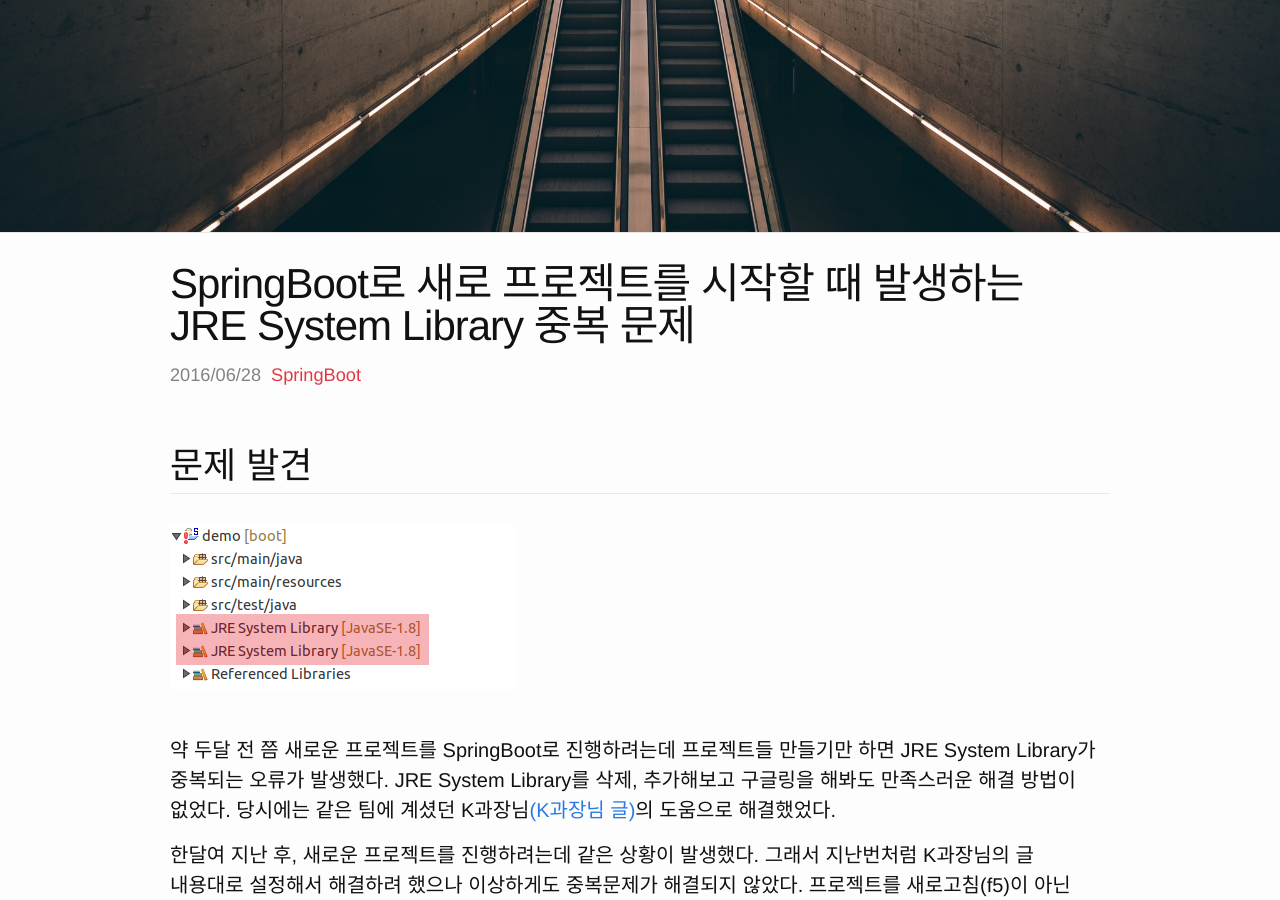
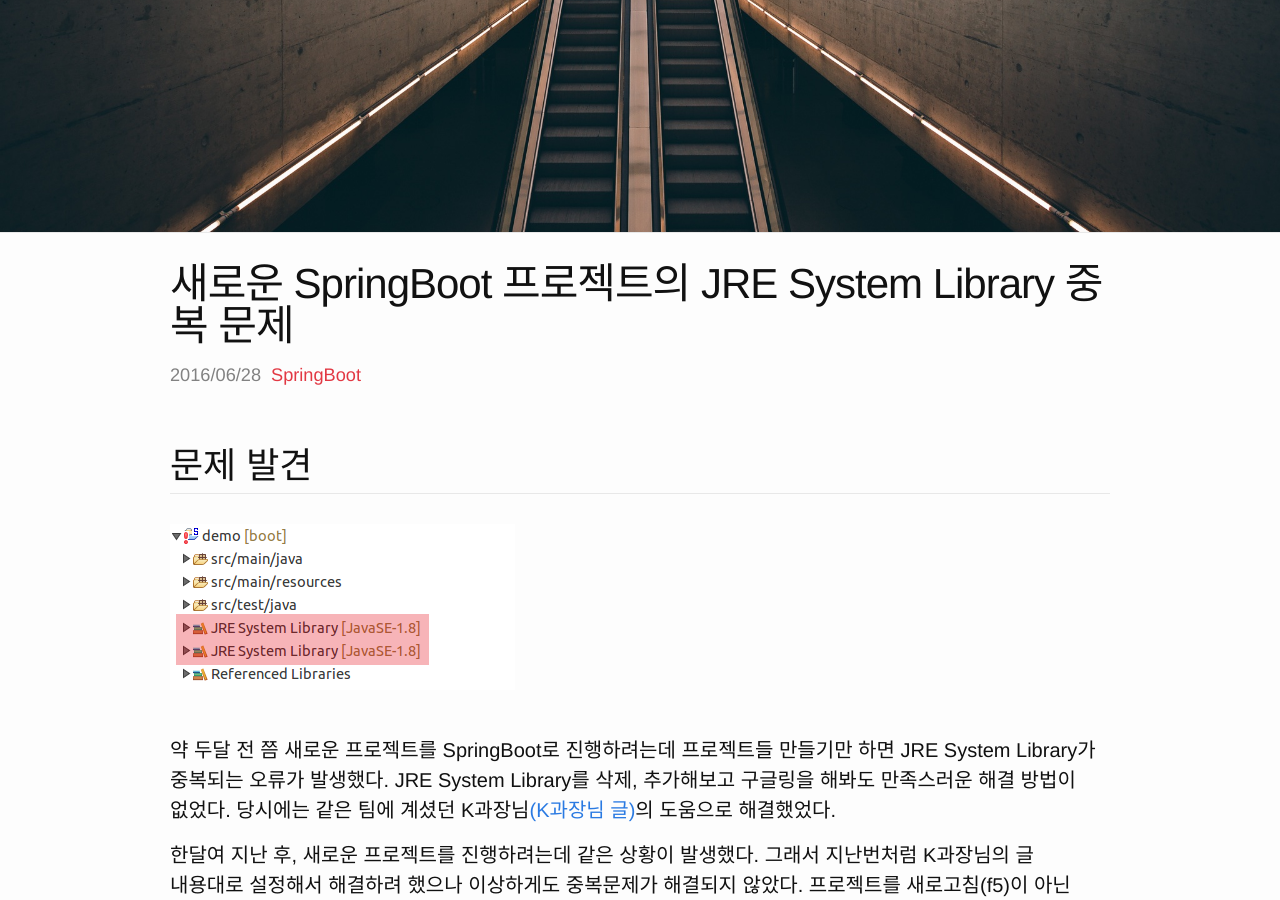
Before and after one commit to jehyunpark/jehyunpark.github.io, a Jekyll site: the page built from _posts/2016-06-28-when-create-new-springboot-project-jre-system-library-duplication.md, in a window 1280 px wide and 900 px high, scrolled down 418 px. Built offline with Jekyll 4.4.1, drawn with Linux system fonts in a browser that asks for light colours; nearby versions of some CDN libraries; some web fonts are replaced.

Commit message:
Post 수정

```diff
--- a/_posts/2016-06-28-when-create-new-springboot-project-jre-system-library-duplication.md
+++ b/_posts/2016-06-28-when-create-new-springboot-project-jre-system-library-duplication.md
@@ -1,6 +1,6 @@
 ---
 layout: post
-title:  "SpringBoot로 새로 프로젝트를 시작할 때 발생하는 JRE System Library 중복 문제"
+title:  "새로운 SpringBoot 프로젝트의 JRE System Library 중복 문제"
 category: SpringBoot
 ---
 # 문제 발견
```
